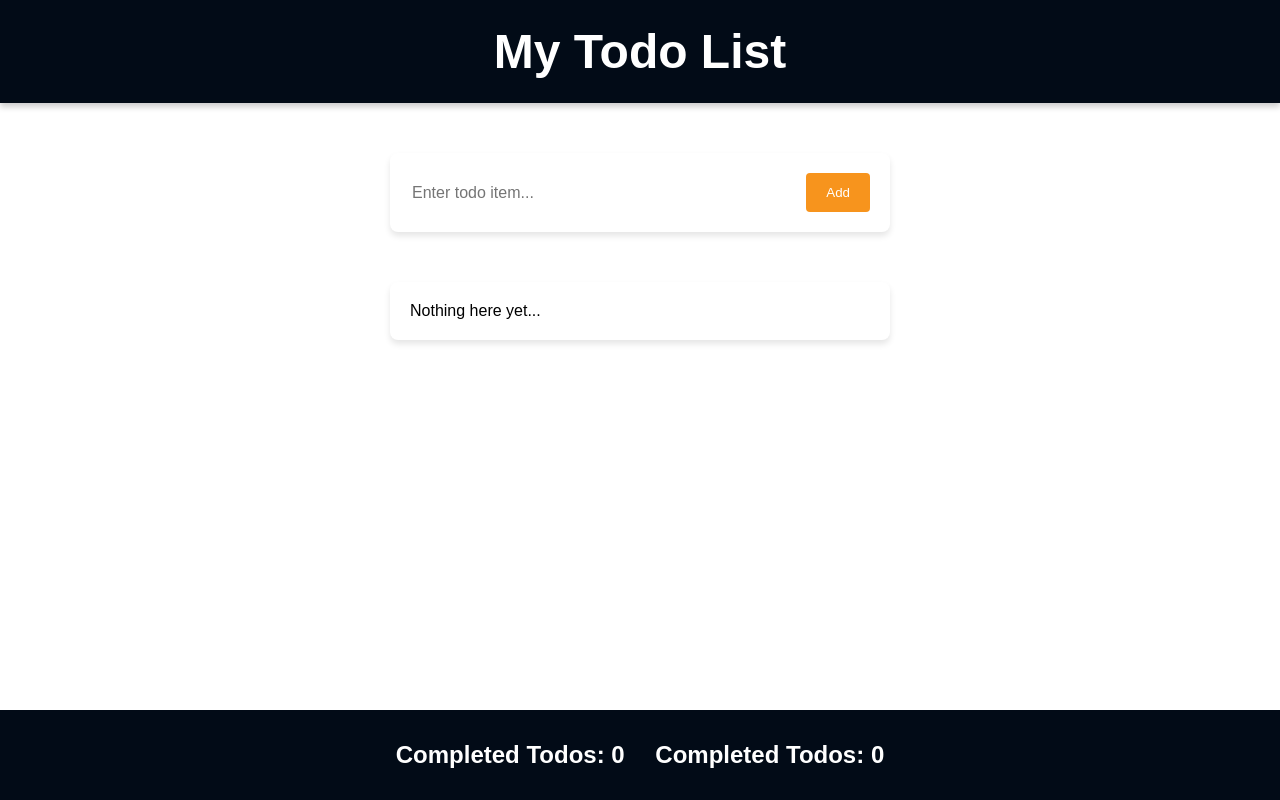
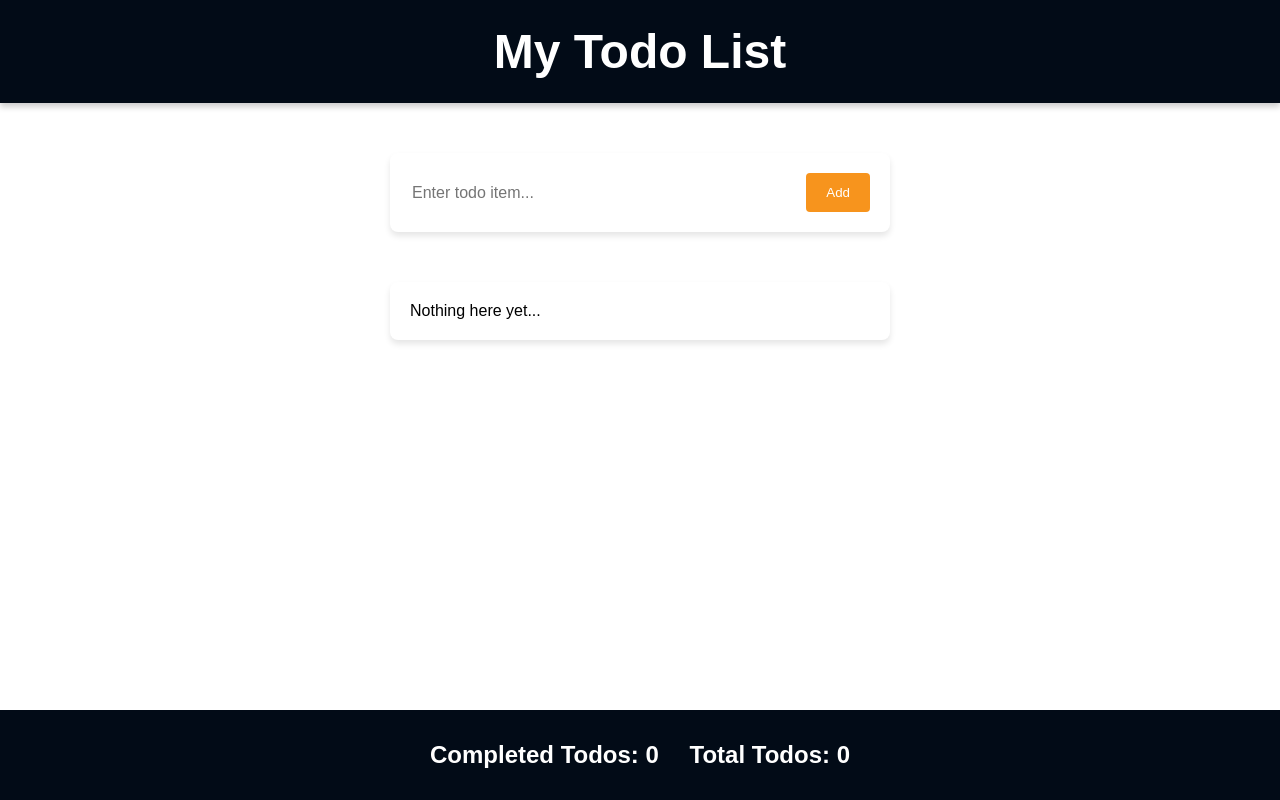
Before and after one commit to ameh-samson/todo-app, a React (Vite) app: page / in a window 1280 px wide. Built offline with nearby package versions, Linux system fonts and the light colour scheme.

Commit message:
total todos

```diff
--- a/src/components/Footer/Footer.jsx
+++ b/src/components/Footer/Footer.jsx
@@ -4,7 +4,7 @@ const Footer = ({ completedTodos, totalTodos }) => {
   return (
     <footer className={styles.footer}>
       <span className={styles.item}>Completed Todos: {completedTodos}</span>{" "}
-      <span className={styles.item}>Completed Todos: {totalTodos}</span>
+      <span className={styles.item}>Total Todos: {totalTodos}</span>
     </footer>
   );
 };
```
